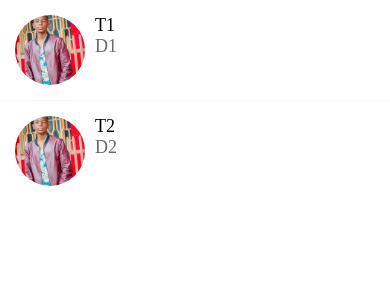
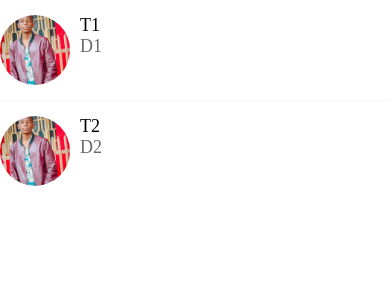
Before and after one commit to leandre000/Duhahe, a React Native app: screen / in a window 390 px wide. Shown: the top 300 px of the page. Built offline with nearby package versions, Linux system fonts and the light colour scheme.

Commit message:
added delete logic

```diff
--- a/App.js
+++ b/App.js
@@ -1,13 +1,12 @@
-import {View } from 'react-native';
-import AppButton from './app/components/AppButton';
-import WelcomeScreen from './app/screens/WelcomeScreen';
-import ViewImageScreen from './app/screens/ViewImageScreen';
-
-import Card from './app/components/Card';
-import ListingDetailsScreen from './app/screens/ListingDetailsScreen';
+import 'react-native-gesture-handler'; // MUST be at the top!
+import React from 'react';
+import { GestureHandlerRootView } from 'react-native-gesture-handler';
 import MessagesScreen from './app/screens/MessagesScreen';
 
 export default function App() {
-  return  <MessagesScreen/>
-
+  return (
+    <GestureHandlerRootView style={{ flex: 1 }}>
+      <MessagesScreen />
+    </GestureHandlerRootView>
+  );
 }
--- a/app/components/ListItem.js
+++ b/app/components/ListItem.js
@@ -1,49 +1,51 @@
 import React from 'react';
-import {View, StyleSheet,Image, TouchableHighlight } from 'react-native'
+import {
+  View,
+  StyleSheet,
+  Image,
+  TouchableHighlight,
+} from 'react-native';
+import Swipeable from 'react-native-gesture-handler/Swipeable';
 import AppText from './AppText';
-
 import colors from '../config/colors';
 
-function ListItem({ title, subTitle, image,onPress}) {
+function ListItem({ title, subTitle, image, onPress, renderRightActions }) {
   return (
+    <Swipeable renderRightActions={renderRightActions}>
       <TouchableHighlight
         underlayColor={colors.light}
-        onPress={onPress}>
+        onPress={onPress}
+      >
         <View style={styles.container}>
-        <Image  style={styles.image} source={image} />
+          <Image style={styles.image} source={image} />
           <View>
             <AppText style={styles.title}>{title}</AppText>
             <AppText style={styles.subTitle}>{subTitle}</AppText>
           </View>
-
-
         </View>
-
       </TouchableHighlight>
-
+    </Swipeable>
   );
 }
 
 const styles = StyleSheet.create({
   container: {
-        flexDirection:'row',
-        padding:15,
+    flexDirection: 'row',
+    paddingLeft:0,
+    padding: 15,
+  },
+  image: {
+    width: 70,
+    height: 70,
+    borderRadius: 35,
+    marginRight: 10,
+  },
+  subTitle: {
+    color: colors.medium,
+  },
+  title: {
+    fontWeight: '500',
+  },
+});
 
-    },
-
-    image: {
-        width:70,
-        height:70,
-        borderRadius: 35,
-        marginRight:10
-
-    },
-    subTitle:{
-        color:colors.medium,
-
-    },
-    title:{
-        fontWeight:500,
-    }
-})
 export default ListItem;
--- /dev/null
+++ b/app/components/ListItemDeleteAction.js
@@ -0,0 +1,34 @@
+import React from 'react';
+import { View,StyleSheet, TouchableWithoutFeedback } from 'react-native'
+import colors from '../config/colors';
+import {MaterialCommunityIcons, MaterialIcons} from '@expo/vector-icons'
+
+function ListItemDeleteAction({onPress}) {
+    return (
+        <TouchableWithoutFeedback onPress={onPress}>
+         <View style={styles.container}>
+       <MaterialCommunityIcons
+        name='trash-can'
+        size={35}
+        color={colors.white}
+       />
+       </View>
+
+        </TouchableWithoutFeedback>
+
+    );
+}
+
+const styles = StyleSheet.create({
+container: {
+    backgroundColor:colors.danger,
+    width: 70,
+    justifyContent:"center",
+    alignItems:"center",
+
+
+
+
+}
+})
+export default ListItemDeleteAction;
--- a/app/config/colors.js
+++ b/app/config/colors.js
@@ -5,4 +5,5 @@ export default{
     white:"#fff",
     medium:"#6e6969",
     light:'#f8f4f4',
+    danger:'#ff5252'
 };
--- a/app/screens/MessagesScreen.js
+++ b/app/screens/MessagesScreen.js
@@ -1,11 +1,12 @@
-import React from 'react';
-import { FlatList, StyleSheet,View } from 'react-native';
+import React,{useState} from 'react';
 
+import { FlatList, StyleSheet } from 'react-native';
 import Screen from '../components/Screen';
 import ListItem from '../components/ListItem';
 import ListItemSeparator from '../components/ListItemSeparator';
+import ListItemDeleteAction from '../components/ListItemDeleteAction';
 
-const messages = [
+const initialMessages = [
   {
     id: '1',
     title: 'T1',
@@ -21,9 +22,16 @@ const messages = [
 ];
 
 function MessagesScreen(props) {
+    const[messages, setMessages] = useState(initialMessages);
+const handleDelete = (message) => {
+    //delete message from mesages
+    setMessages(messages.filter((m) => m.id !== message.id));
+
+};
+
   return (
-    <Screen style={styles.screen}>
-      <FlatList //helllllllll
+    <Screen>
+      <FlatList
         data={messages}
         keyExtractor={(message) => message.id.toString()}
         renderItem={({ item }) => (
@@ -31,17 +39,15 @@ function MessagesScreen(props) {
             title={item.title}
             subTitle={item.description}
             image={item.image}
-            onPress={() =>console.log("Message selected",item)}
+            onPress={() => console.log('Message selected', item)}
+            renderRightActions={() =>
+             <ListItemDeleteAction  onPress={()=> handleDelete(item)}/>}
           />
         )}
-
         ItemSeparatorComponent={ListItemSeparator}
       />
     </Screen>
   );
 }
 
-const styles = StyleSheet.create({
-});
-
 export default MessagesScreen;
--- a/package.json
+++ b/package.json
@@ -14,7 +14,8 @@
     "expo-status-bar": "~2.2.3",
     "react": "19.0.0",
     "react-native": "0.79.5",
-    "expo-modules-core": "~2.4.2"
+    "expo-modules-core": "~2.4.2",
+    "react-native-gesture-handler": "~2.24.0"
   },
   "devDependencies": {
     "@babel/core": "^7.20.0"
```
Also changed, not shown: 1 other file (tests, documents, lock files or other folders). Lines whose indentation alone changed are shown as unchanged.
